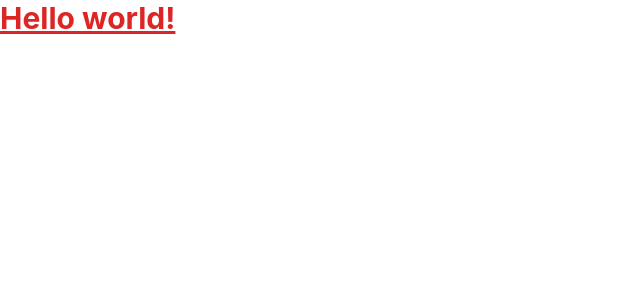
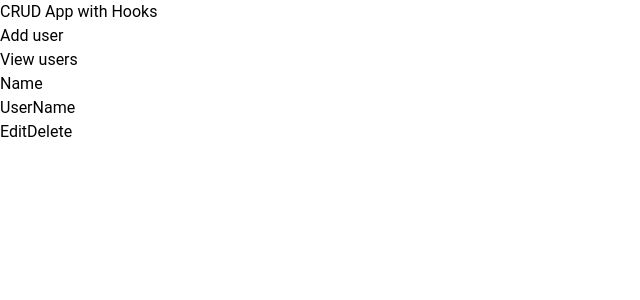
Before and after one commit to NeginSal/React-Hook-CRUD, a React (Create React App) app: page / in a window 1280 px wide. Shown: the top 300 px of the page, without its empty margins (0-640 px from the left). Built offline with nearby package versions, Linux system fonts and the light colour scheme.

Commit message:
added Users component

```diff
--- a/src/App.js
+++ b/src/App.js
@@ -1,10 +1,18 @@
-
+import React from 'react';
+import Users from './components/Users';
 function App() {
   return (
-    <div className="App">
-      <h1 className="text-3xl font-bold underline text-red-600">
-        Hello world!
-      </h1>
+    <div>
+      <h1>CRUD App with Hooks</h1>
+      <div >
+        <div >
+          <h2>Add user</h2>
+        </div>
+        <div >
+          <h2>View users</h2>
+          <Users/>
+        </div>
+      </div>
     </div>
   );
 }
--- /dev/null
+++ b/src/components/Users.js
@@ -0,0 +1,14 @@
+import React from 'react';
+
+const Users = () => {
+    return (
+        <div>
+            <div>Name</div>
+            <div>UserName</div>
+            <button className="button muted-button">Edit</button>
+            <button className="button muted-button">Delete</button>
+        </div>
+    );
+}
+
+export default Users;
--- a/src/index.css
+++ b/src/index.css
@@ -2,16 +2,8 @@
 @tailwind components;
 @tailwind utilities;
 
-body {
+@import url('https://fonts.googleapis.com/css2?family=Roboto&display=swap');
+* {
+  font-family: 'Roboto', sans-serif;
   margin: 0;
-  font-family: -apple-system, BlinkMacSystemFont, 'Segoe UI', 'Roboto', 'Oxygen',
-    'Ubuntu', 'Cantarell', 'Fira Sans', 'Droid Sans', 'Helvetica Neue',
-    sans-serif;
-  -webkit-font-smoothing: antialiased;
-  -moz-osx-font-smoothing: grayscale;
 }
-
-code {
-  font-family: source-code-pro, Menlo, Monaco, Consolas, 'Courier New',
-    monospace;
-}
```
